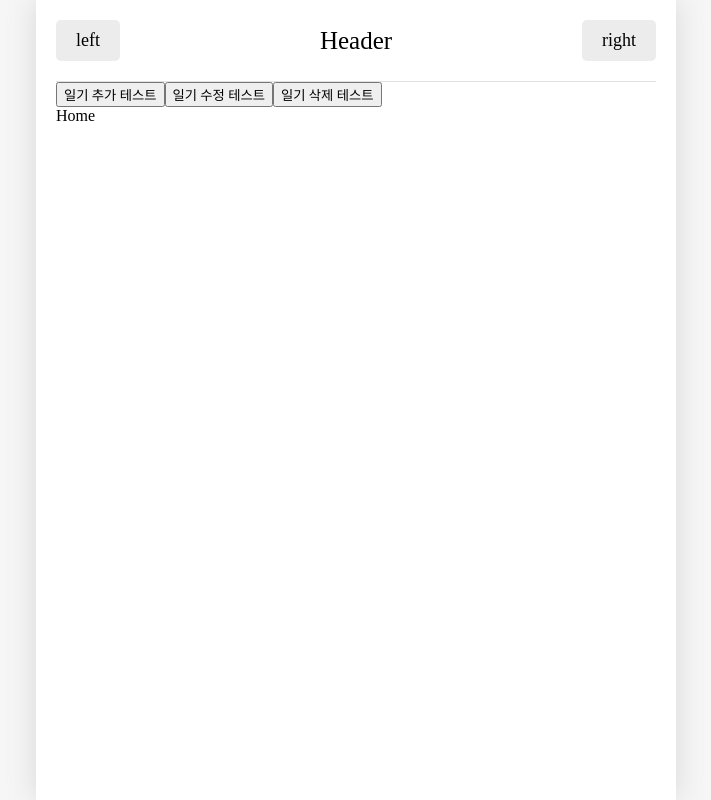
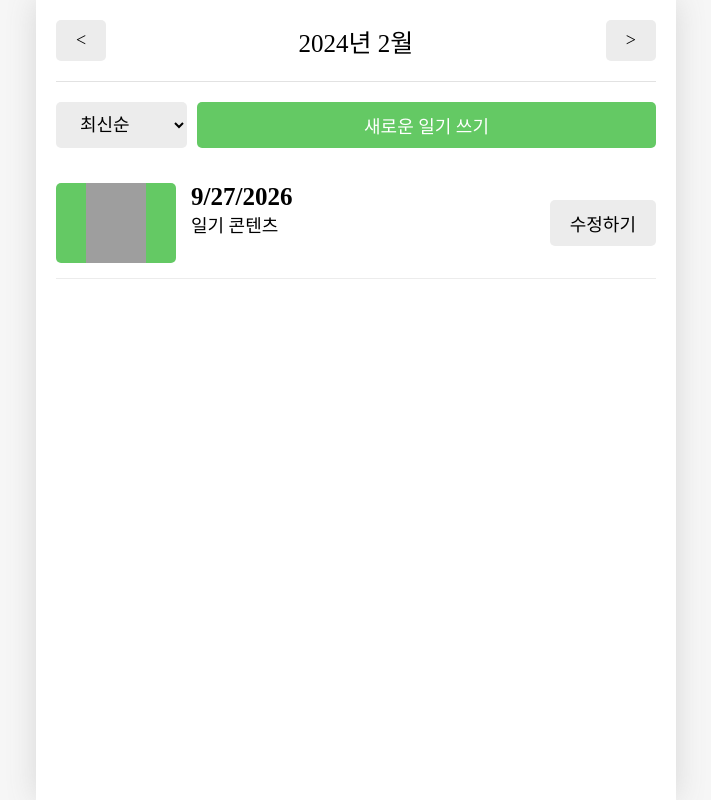
Before and after one commit to kdh100506/React, a React (Vite) app in the folder section12/: page / in a window 1280 px wide. Shown: the whole page, without its empty margins (284-995 px from the left). Built offline with nearby package versions, Linux system fonts and the light colour scheme; grey boxes are pictures that could not be loaded; a web font is replaced by a local one.

Commit message:
section12

```diff
--- a/section12/src/App.jsx
+++ b/section12/src/App.jsx
@@ -6,8 +6,6 @@ import New from './pages/New';
 import Diary from './pages/Diary';
 import Notfound from './pages/Notfound';
 import Edit from './pages/Edit';
-import Button from './components/Button';
-import Header from './components/Header';
 
 const mockData = [
   {
@@ -78,28 +76,6 @@ function App() {
 
   return (
     <>
-      <Header title={'Header'} leftChild={<Button text={'left'}></Button>} rightChild={<Button text={'right'}></Button>}></Header>
-      <button
-        onClick={() => {
-          onCreate(new Date().getTime(), 1, 'hello');
-        }}
-      >
-        일기 추가 테스트
-      </button>
-      <button
-        onClick={() => {
-          onUpdate(1, new Date().getTime(), 3, '수정된 일기 입니다.');
-        }}
-      >
-        일기 수정 테스트
-      </button>
-      <button
-        onClick={() => {
-          onDelete(1);
-        }}
-      >
-        일기 삭제 테스트
-      </button>
       <DiaryStateContext.Provider value={data}>
         <DiaryDispatchContext value={{ onCreate, onUpdate, onDelete }}>
           <Routes>
--- /dev/null
+++ b/section12/src/components/DiaryItem.css
@@ -0,0 +1,60 @@
+.DiaryItem {
+  display: flex;
+  gap: 15px;
+  justify-content: space-between;
+  padding: 15px 0;
+  border-bottom: 1px solid rgb(236, 236, 236);
+}
+
+.DiaryItem .img_section {
+  min-width: 120px;
+  height: 80px;
+  display: flex;
+  justify-content: center;
+  cursor: pointer;
+  border-radius: 5px;
+}
+
+.DiaryItem .img_section > img {
+  width: 50%;
+}
+
+.DiaryItem .img_section_1 {
+  background-color: rgb(100, 201, 100);
+}
+
+.DiaryItem .img_section_2 {
+  background-color: rgb(157, 215, 114);
+}
+
+.DiaryItem .img_section_3 {
+  background-color: rgb(253, 206, 23);
+}
+
+.DiaryItem .img_section_4 {
+  background-color: rgb(253, 132, 70);
+}
+
+.DiaryItem .img_section_5 {
+  background-color: rgb(253, 86, 95);
+}
+
+.DiaryItem .info_section {
+  flex: 1;
+  cursor: pointer;
+}
+
+.DiaryItem .info_section .created_date {
+  font-weight: bold;
+  font-size: 25px;
+}
+
+.DiaryItem .info_section .content {
+  font-size: 18px;
+}
+
+.DiaryItem > .button_section {
+  display: flex;
+  align-items: center;
+  min-width: 70px;
+}
--- /dev/null
+++ b/section12/src/components/DiaryItem.jsx
@@ -0,0 +1,23 @@
+import './DiaryItem.css';
+import getEmotionImage from '../util/get.emotion-image';
+import Button from './Button';
+
+function DiaryItem() {
+  const emotionId = 1;
+  return (
+    <div className="DiaryItem">
+      <div className={`img_section img_section_${emotionId}`}>
+        <img src={getEmotionImage(emotionId)} alt="" />
+      </div>
+      <div className="info_section">
+        <div className="created_date">{new Date().toLocaleDateString()}</div>
+        <div className="content">일기 콘텐츠</div>
+      </div>
+      <div className="button_section">
+        <Button text={'수정하기'}></Button>
+      </div>
+    </div>
+  );
+}
+
+export default DiaryItem;
--- /dev/null
+++ b/section12/src/components/DiaryList.css
@@ -0,0 +1,18 @@
+.DiaryList > .menu_bar {
+  display: flex;
+  gap: 10px;
+  margin: 20px 0;
+}
+
+.DiaryList > .menu_bar select {
+  background-color: rgb(236, 236, 236);
+  border: none;
+  border-radius: 5px;
+  padding: 10px 20px;
+  font-size: 18px;
+  cursor: pointer;
+}
+
+.DiaryList > .menu_bar button {
+  flex: 1;
+}
--- /dev/null
+++ b/section12/src/components/DiaryList.jsx
@@ -0,0 +1,22 @@
+import Button from './Button';
+import DiaryItem from './DiaryItem';
+import './DiaryList.css';
+
+function DiaryList() {
+  return (
+    <div className="DiaryList">
+      <div className="menu_bar">
+        <select>
+          <option value={'latest'}>최신순</option>
+          <option value={'oldest'}>오래된 순</option>
+        </select>
+        <Button text={'새로운 일기 쓰기'} type={'POSITIVE'}></Button>
+      </div>
+      <div className="list_wrapper">
+        <DiaryItem></DiaryItem>
+      </div>
+    </div>
+  );
+}
+
+export default DiaryList;
--- a/section12/src/pages/Home.jsx
+++ b/section12/src/pages/Home.jsx
@@ -1,8 +1,14 @@
-import { useSearchParams } from 'react-router-dom';
+import Button from '../components/Button';
+import DiaryList from '../components/DiaryList';
+import Header from '../components/Header';
 
 function Home() {
-  const [params, setParams] = useSearchParams();
-  return <div>Home</div>;
+  return (
+    <div>
+      <Header title={'2024년 2월'} leftChild={<Button text={'<'}></Button>} rightChild={<Button text={'>'}></Button>}></Header>
+      <DiaryList></DiaryList>
+    </div>
+  );
 }
 
 export default Home;
```
